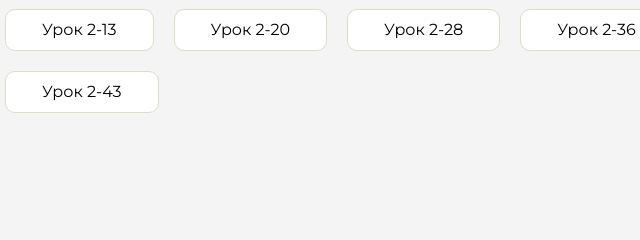
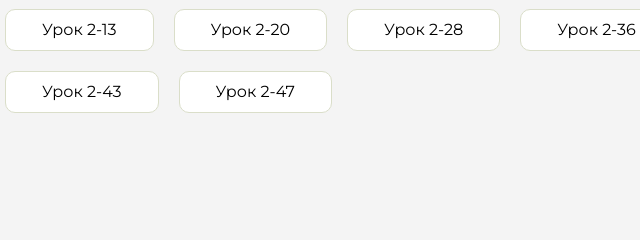
Before and after one commit to Lakorgen/homework, a plain HTML site: page index.html in a window 1280 px wide. Shown: the part 229-469 px from the top of the page, 451-1091 px from the left. Drawn offline with Linux system fonts and the light colour scheme.

Commit message:
Update index.html

```diff
--- a/index.html
+++ b/index.html
@@ -107,6 +107,9 @@
                     <li class="content__list-item">
                         <a href="lesson2-43/index.html">Урок 2-43</a>
                     </li>
+                    <li class="content__list-item">
+                        <a href="lesson2-47/index.html">Урок 2-47</a>
+                    </li>
                 </ul>
             </div>
             <div class="content__block hidden" id="diplomBlock">
```
